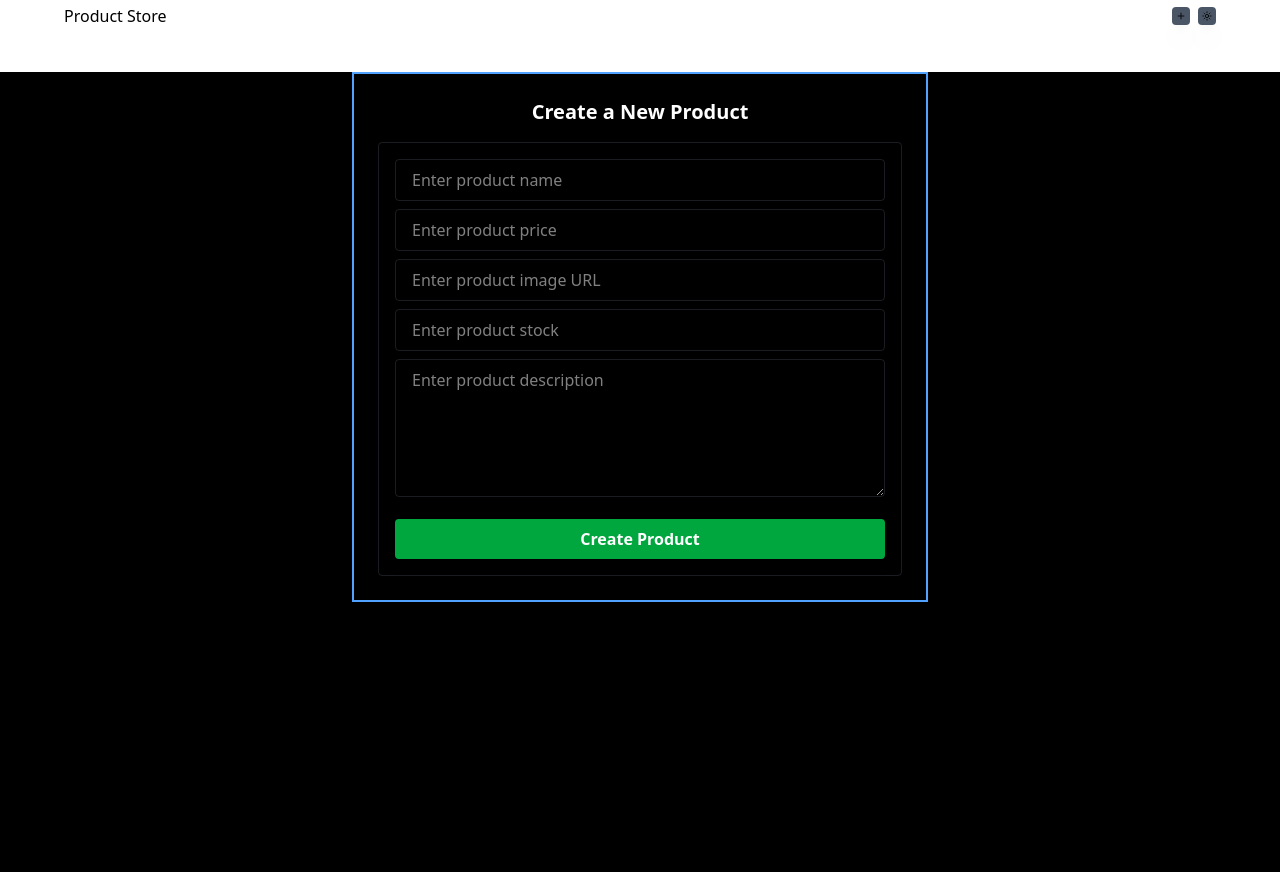
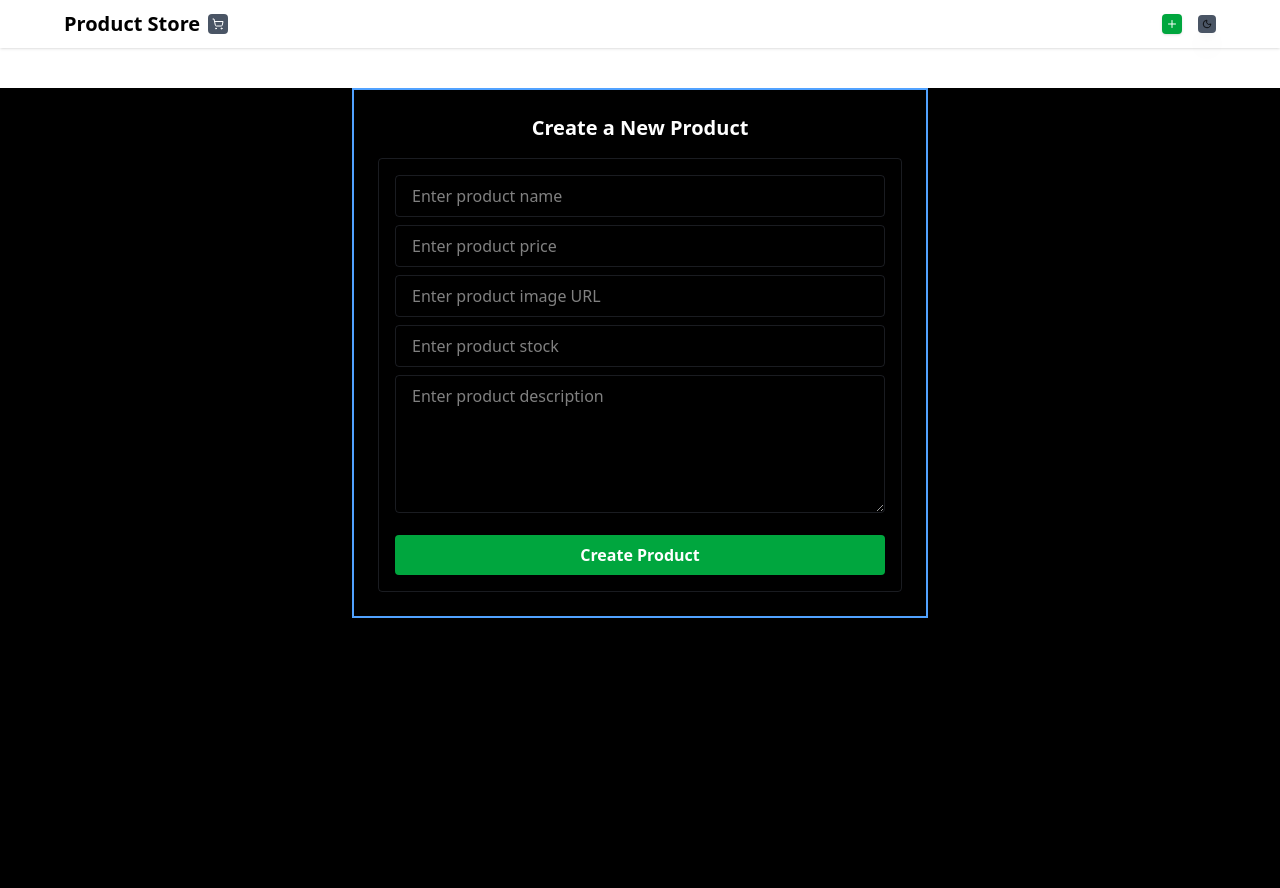
Before and after one commit to CodeMaesttro/product-store-mern-stack, a React (Vite) app in the folder frontend/: page /create-product in a window 1280 px wide. Built offline with nearby package versions, Linux system fonts and the light colour scheme; what @radix-ui/themes would draw is missing.

Commit message:
updated product and theme switcher

```diff
--- a/frontend/package.json
+++ b/frontend/package.json
@@ -17,6 +17,7 @@
     "react": "^19.1.0",
     "react-dom": "^19.1.0",
     "react-router-dom": "^7.6.3",
+    "sonner": "^2.0.6",
     "tailwindcss": "^4.1.11"
   },
   "devDependencies": {
--- a/frontend/src/App.jsx
+++ b/frontend/src/App.jsx
@@ -2,11 +2,13 @@ import { Route, Routes } from "react-router-dom";
 import Navbar from "./components/Navbar";
 import HomePage from "./pages/HomePage";
 import CreatePage from "./pages/CreatePage";
+import { Toaster, toast } from 'sonner';
 
 function App() {
   return (
     <>
       {/* First => We need the Navbar component, which is static accross pages */}
+      <Toaster />
       <Navbar />
       <Routes>
         {/* Define your routes here */}
--- a/frontend/src/components/ConfirmModal.jsx
+++ b/frontend/src/components/ConfirmModal.jsx
@@ -1,5 +1,6 @@
 import { Button } from "@radix-ui/themes";
 import React from "react";
+import { Toaster, toast } from 'sonner';
 
 function ConfirmModal({ setShowModal, productId, refreshProducts }) {
   async function deleteProduct(id) {
@@ -15,8 +16,9 @@ function ConfirmModal({ setShowModal, productId, refreshProducts }) {
 
       if (response.ok) {
         console.log("Product Deleted Successfully!");
-        refreshProducts(); // ✅ Refresh product list immediately
-        setShowModal(false); // ✅ Close modal after deletion
+        refreshProducts(); // Refresh product list immediately
+        setShowModal(false); //  Close modal after deletion
+        toast("Product Deleted Successfully")
       }
     } catch (error) {
       console.log(error);
--- a/frontend/src/components/Navbar.jsx
+++ b/frontend/src/components/Navbar.jsx
@@ -1,23 +1,28 @@
-import { PlusIcon, SunIcon } from "lucide-react";
+import { PlusIcon, SunIcon, ShoppingCart } from "lucide-react";
 import React from "react";
 import { Link } from "react-router-dom";
+import ThemeSwitcher from "./ThemeSwitcher";
 
 function Navbar() {
   return (
-    <div className="w-full h-8 flex items-center">
+    <div className="w-full h-12 flex items-center bg-white dark:bg-gray-950 shadow-sm">
       <div className="flex justify-between items-center w-[90%] mx-auto">
-        <div>
-          <Link to="/">
-            <h2 className="text-black dark:text-blue-500">Product Store</h2>
-          </Link>
-        </div>
+        {/* Logo + Cart Icon */}
+        <Link to="/" className="flex items-center space-x-2 text-xl font-bold">
+          <h2 className="text-black dark:text-blue-500">Product Store</h2>
+          <ShoppingCart size={20} className="p-1 bg-gray-600 rounded text-white" />
+        </Link>
 
-        <div className="flex space-x-2">
+        {/* Right-side actions */}
+        <div className="flex items-center space-x-4">
           <Link to="/create-product">
-            <PlusIcon size={18} className="p-1 bg-gray-600 rounded shadow-xl" />
+            <PlusIcon
+              size={20}
+              className="p-1 bg-green-600 text-white rounded hover:bg-green-700 shadow"
+            />
           </Link>
 
-          <SunIcon size={18} className="p-1 bg-gray-600 rounded shadow-xl" />
+          <ThemeSwitcher />
         </div>
       </div>
     </div>
--- a/frontend/src/components/ProductCard.jsx
+++ b/frontend/src/components/ProductCard.jsx
@@ -7,11 +7,44 @@ import {
   TextField,
   TextArea
 } from "@radix-ui/themes";
+import { useState } from "react";
+import { toast } from 'sonner';
 
-function ProductCard({ product, setShowModal, setProductId }) {
+function ProductCard({ product, setShowModal, setProductId, refreshProducts }) {
+  const [updatedProduct, setUpdatedProduct] = useState(product);
+
   function handleDeleteProduct(id) {
     setShowModal(true);
     setProductId(id);
+  }
+
+  async function updateProductById(id) {
+    try {
+      const response = await fetch(`http://localhost:3000/api/products/${id}`, {
+        method: "PUT",
+        headers: {
+          'Content-Type': 'application/json',
+        },
+        body: JSON.stringify({
+          name: updatedProduct.name,
+          price: parseFloat(updatedProduct.price),
+          stock: Number(updatedProduct.stock),
+          imageUrl: updatedProduct.imageUrl,
+          description: updatedProduct.description
+        })
+      });
+
+      if (response.ok) {
+        const data = await response.json();
+        toast.success("Product Updated Successfully!");
+        refreshProducts(); // 🟢 Refresh the products list in UI
+      } else {
+        toast.error("Failed to update product.");
+      }
+    } catch (error) {
+      console.error(error);
+      toast.error("An error occurred while updating the product.");
+    }
   }
 
   return (
@@ -20,15 +53,15 @@ function ProductCard({ product, setShowModal, setProductId }) {
         <img
           src={product?.imageUrl}
           alt={product?.name}
-          className="overflow-hidden rounded-t h-50 w-full h-18"
+          className="overflow-hidden rounded-t w-full h-40 object-cover"
         />
-        <div className="p-1 text-white">
+        <div className="p-2 text-white">
           <h4 className="font-bold">{product?.name}</h4>
           <p>${product?.price}</p>
           <p className="line-clamp-3">{product?.description}</p>
 
           <div className="flex space-x-2 mt-2">
-            {/* ✅ Edit Dialog */}
+            {/* Edit Dialog */}
             <Dialog.Root>
               <Dialog.Trigger>
                 <PenBox
@@ -38,42 +71,47 @@ function ProductCard({ product, setShowModal, setProductId }) {
               </Dialog.Trigger>
 
               <Dialog.Content maxWidth="400px">
-                <Dialog.Title>Edit Product</Dialog.Title>
+                <Dialog.Title>Update Product</Dialog.Title>
 
                 <Flex direction="column" gap="3">
                   <TextField.Root
-                    defaultValue={product?.name}
-                    placeholder="Update product name"
+                    placeholder="Product name"
                     variant="soft"
                     size="1"
+                    value={updatedProduct.name}
+                    onChange={(e) => setUpdatedProduct({ ...updatedProduct, name: e.target.value })}
                   />
                   <TextField.Root
-                    defaultValue={product?.price}
-                    placeholder="Update product price"
+                    placeholder="Product price"
                     size="1"
                     type="number"
                     variant="soft"
+                    value={updatedProduct.price}
+                    onChange={(e) => setUpdatedProduct({ ...updatedProduct, price: e.target.value })}
                   />
                   <TextField.Root
-                    defaultValue={product?.stock}
-                    placeholder="Update product stock"
+                    placeholder="Product stock"
                     size="1"
                     type="number"
                     variant="soft"
+                    value={updatedProduct.stock}
+                    onChange={(e) => setUpdatedProduct({ ...updatedProduct, stock: e.target.value })}
                   />
                   <TextField.Root
-                    defaultValue={product?.imageUrl}
-                    placeholder="Update product image URL"
+                    placeholder="Product image URL"
                     size="1"
                     type="url"
                     variant="soft"
+                    value={updatedProduct.imageUrl}
+                    onChange={(e) => setUpdatedProduct({ ...updatedProduct, imageUrl: e.target.value })}
                   />
                   <TextArea
-                    defaultValue={product?.description}
                     size="3"
-                    placeholder="Update product description…"
+                    placeholder="Product description…"
                     variant="soft"
                     rows={5}
+                    value={updatedProduct.description}
+                    onChange={(e) => setUpdatedProduct({ ...updatedProduct, description: e.target.value })}
                   />
                 </Flex>
 
@@ -83,14 +121,16 @@ function ProductCard({ product, setShowModal, setProductId }) {
                       Cancel
                     </Button>
                   </Dialog.Close>
-                  <Dialog.Close>
-                    <Button>Save</Button>
+                  <Dialog.Close asChild>
+                    <Button onClick={() => updateProductById(product._id)}>
+                      Update
+                    </Button>
                   </Dialog.Close>
                 </Flex>
               </Dialog.Content>
             </Dialog.Root>
 
-            {/* 🗑️ Delete Button */}
+            {/* Delete Button */}
             <Trash2
               size={18}
               className="p-1 bg-red-300 text-black rounded cursor-pointer"
--- /dev/null
+++ b/frontend/src/components/ThemeSwitcher.jsx
@@ -0,0 +1,32 @@
+import React from 'react';
+import { MoonIcon, SunIcon } from 'lucide-react';
+import { useTheme } from 'next-themes';
+
+function ThemeSwitcher() {
+  const { theme, setTheme } = useTheme(); // ✅ add setTheme here
+  console.log(theme === "dark");
+
+  return (
+    <div>
+      <div>
+        {
+          theme === "light" ? (
+            <SunIcon
+              size={18}
+              className="p-1 bg-gray-600 rounded shadow-xl cursor-pointer"
+              onClick={() => setTheme('dark')}
+            />
+          ) : (
+            <MoonIcon
+              size={18}
+              className="p-1 bg-gray-600 rounded shadow-xl cursor-pointer"
+              onClick={() => setTheme('light')} // You can toggle back to light
+            />
+          )
+        }
+      </div>
+    </div>
+  );
+}
+
+export default ThemeSwitcher;
--- a/frontend/src/pages/HomePage.jsx
+++ b/frontend/src/pages/HomePage.jsx
@@ -49,6 +49,7 @@ function HomePage() {
                 product={product}
                 setShowModal={setShowModal}
                 setProductId={setProductId}
+                refreshProducts={getAllProducts}
               />
             ))}
         </div>
@@ -58,7 +59,7 @@ function HomePage() {
         <ConfirmModal
           setShowModal={setShowModal}
           productId={productId}
-          refreshProducts={getAllProducts} // ✅ Pass the refresh function
+          refreshProducts={getAllProducts} //  Pass the refresh function
         />
       )}
     </div>
```
Also changed, not shown: 2 other files (tests, documents, lock files or other folders).
